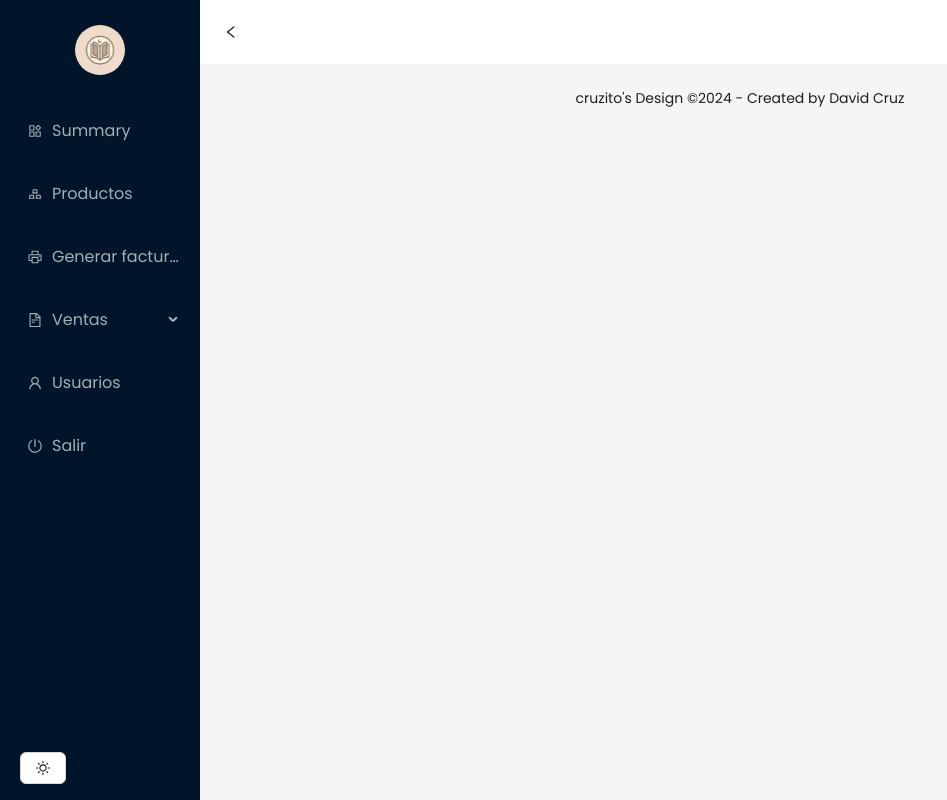
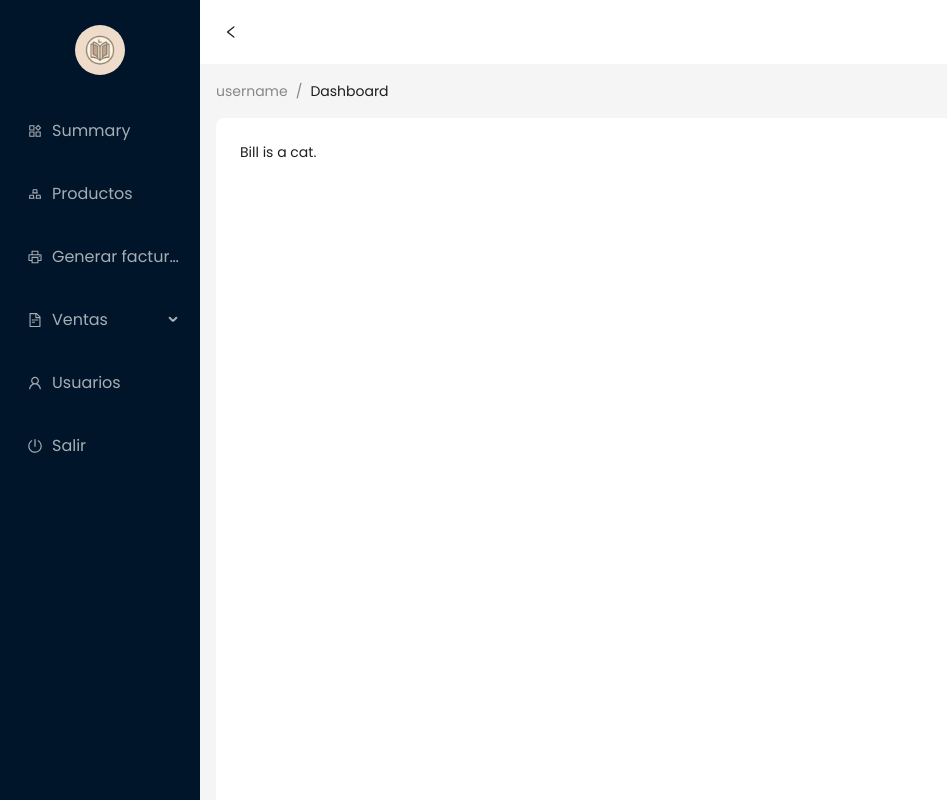
Before and after one commit to cruzito-x/library, a React (Create React App) app in the folder frontend/: page /products in a window 1280 px wide. Shown: the top 800 px of the page, without its empty margins (0-947 px from the left). Built offline with nearby package versions, Linux system fonts and the light colour scheme.

Commit message:
Added: Dashboard view

```diff
--- a/frontend/src/App.js
+++ b/frontend/src/App.js
@@ -3,17 +3,18 @@ import { BrowserRouter as Router, Route, Routes } from "react-router-dom";
 import Sidebar from "./components/sidebar/Sidebar";
 import Home from "./views/home/Home";
 import About from "./views/about/About";
+import Dashboard from "./views/dashboard/Dashboard";
 
 const App = () => {
   return (
-    // <Router>
+    <Router>
       <Sidebar />
-      /* <Routes>
-        <Route exact path="/" element={<Home />} />
-        <Route path="/home" element={<Home />} />
-        <Route path="/about" element={<About />} />
+      <Routes>
+        <Route exact path="/dashboard" element={<Dashboard />} />
+        <Route path="/products" element={<Dashboard/>} />
+        <Route path="/sign-out" element={<About />} />
       </Routes>
-    </Router> */
+    </Router>
   );
 };
 
--- a/frontend/src/components/menuList/MenuList.jsx
+++ b/frontend/src/components/menuList/MenuList.jsx
@@ -1,10 +1,17 @@
 import React from 'react';
 import { Menu } from 'antd';
 import { AreaChartOutlined, ProductOutlined, GoldOutlined, FileTextOutlined, ExportOutlined, PrinterOutlined, UserOutlined, PoweroffOutlined} from '@ant-design/icons';
+import { Navigate as navigate } from 'react-router-dom';
 
 const MenuList = ({ darkTheme }) => {
   return (
-    <Menu theme={ darkTheme ? 'dark' : 'light'} mode='inline' className='menu-bar'>
+    <Menu theme={ darkTheme ? 'dark' : 'light'} mode='inline' className='menu-bar' onClick={({key}) => {
+      if (key == '/sign-out') {
+        window.location.href = '/';
+      } else {
+        navigate(key);
+      }
+    }}>
       <Menu.Item key='home' icon={<ProductOutlined />}>
         Summary
       </Menu.Item>
--- a/frontend/src/components/sidebar/Sidebar.jsx
+++ b/frontend/src/components/sidebar/Sidebar.jsx
@@ -2,11 +2,11 @@ import {React, useState} from 'react';
 import { Button, Layout, theme } from 'antd';
 import Logo from '../logo/Logo';
 import MenuList from '../menuList/MenuList';
+import Dashboard from '../../views/dashboard/Dashboard';
 import ToggleThemeButton from '../toggleThemeButton/ToggleThemeButton';
 import { LeftOutlined, RightOutlined } from '@ant-design/icons';
 import './Sidebar.css';
-
-const { Header, Sider, Footer } = Layout;
+const { Sider, Header, Content, Footer } = Layout;
 
 const Sidebar = () => {
   const [darkTheme, setDarkTheme] = useState(true);
@@ -30,7 +30,9 @@ const Sidebar = () => {
             {/* <h2> Bienvenido(a) de vuelta, username </h2> */}
             <Button type='text' className='toggle' icon={ collapsed ? <RightOutlined /> : <LeftOutlined /> } onClick={() => setCollapsed(!collapsed)} />
           </Header>
-
+          <Content>
+            <Dashboard/>
+          </Content>
           <Footer style={{ textAlign: 'center' }}>
             cruzito's Design ©{ new Date().getFullYear() } - Created by David Cruz
           </Footer>
--- a/frontend/src/views/dashboard/Dashboard.jsx
+++ b/frontend/src/views/dashboard/Dashboard.jsx
@@ -6,36 +6,26 @@ import {
   TeamOutlined,
   UserOutlined,
 } from '@ant-design/icons';
-import { Breadcrumb, Layout, Menu, theme } from 'antd';
+import { Breadcrumb, Layout, Content, Menu, theme } from 'antd';
 
 const Dashboard = () => {
+  const { Content } = Layout;
+  const {
+    token : { colorBgContainer, borderRadiusLG }
+  } = theme.useToken();
+
   return (
-    <div>
-      <Content
-          style={{
-            margin: '0 16px',
-          }}
-        >
-          <Breadcrumb
-            style={{
-              margin: '16px 0',
-            }}
-          >
-            <Breadcrumb.Item>User</Breadcrumb.Item>
-            <Breadcrumb.Item>Bill</Breadcrumb.Item>
+    <>
+      <Content style={{ margin: '0 16px' }} >
+          <Breadcrumb style={{ margin: '16px 0' }}>
+            <Breadcrumb.Item> username </Breadcrumb.Item>
+            <Breadcrumb.Item> Dashboard </Breadcrumb.Item>
           </Breadcrumb>
-          <div
-            style={{
-              padding: 24,
-              minHeight: 360,
-              background: colorBgContainer,
-              borderRadius: borderRadiusLG,
-            }}
-          >
+          <div style={{ padding: 24, minHeight: 764, background: colorBgContainer, borderRadius: borderRadiusLG }} >
             Bill is a cat.
           </div>
         </Content>
-    </div>
+    </>
   )
 }
 
```
